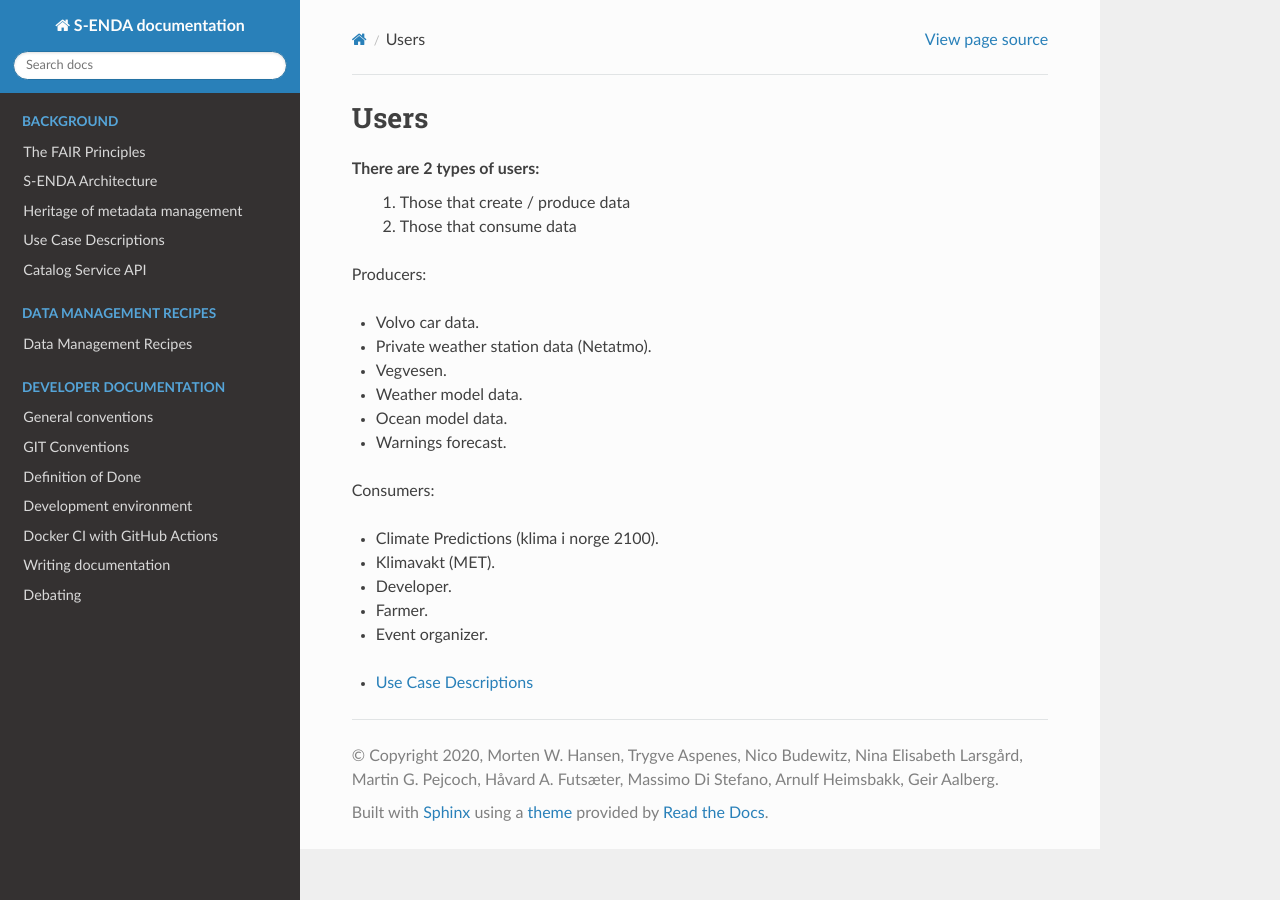
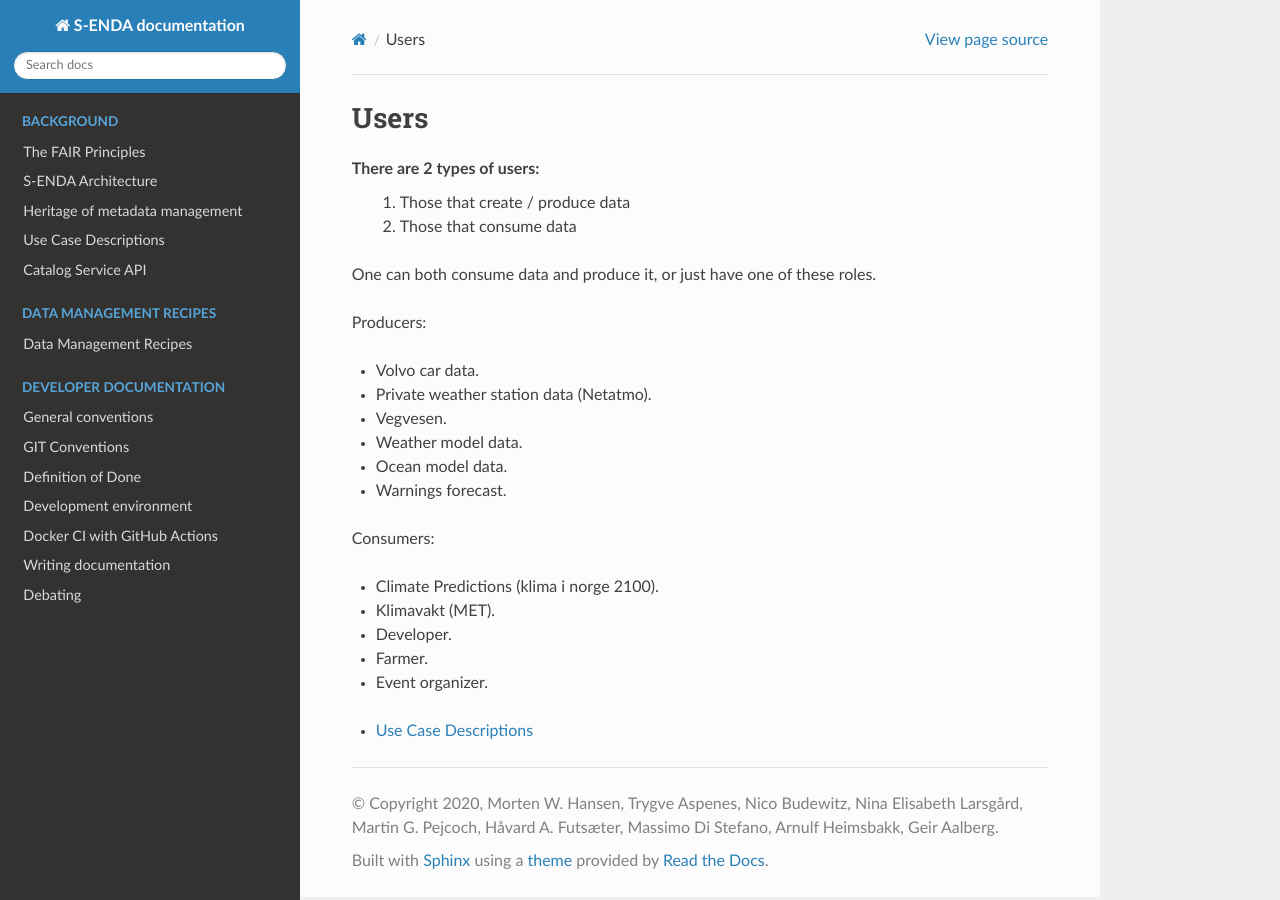
Before and after one commit to metno/S-ENDA-documentation, a Sphinx documentation site: the page built from source/users.rst, in a window 1280 px wide. Built offline with Sphinx 7.4.7 and the Read the Docs theme 2.0.0, drawn with Linux system fonts in a browser that asks for light colours.

Commit message:
Update users.rst

```diff
--- a/source/users.rst
+++ b/source/users.rst
@@ -5,6 +5,7 @@ Users
 There are 2 types of users:
  1. Those that create / produce data
  2. Those that consume data
+One can both consume data and produce it, or just have one of these roles.
 
 Producers:
 
```
